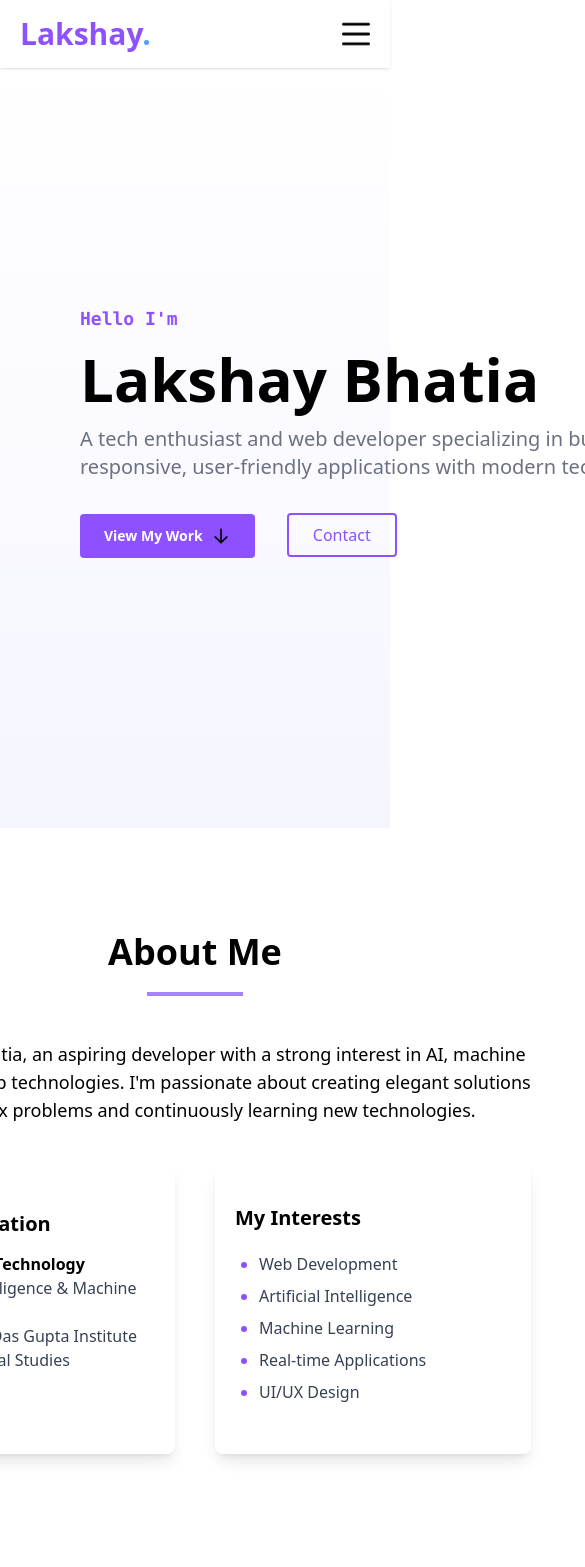
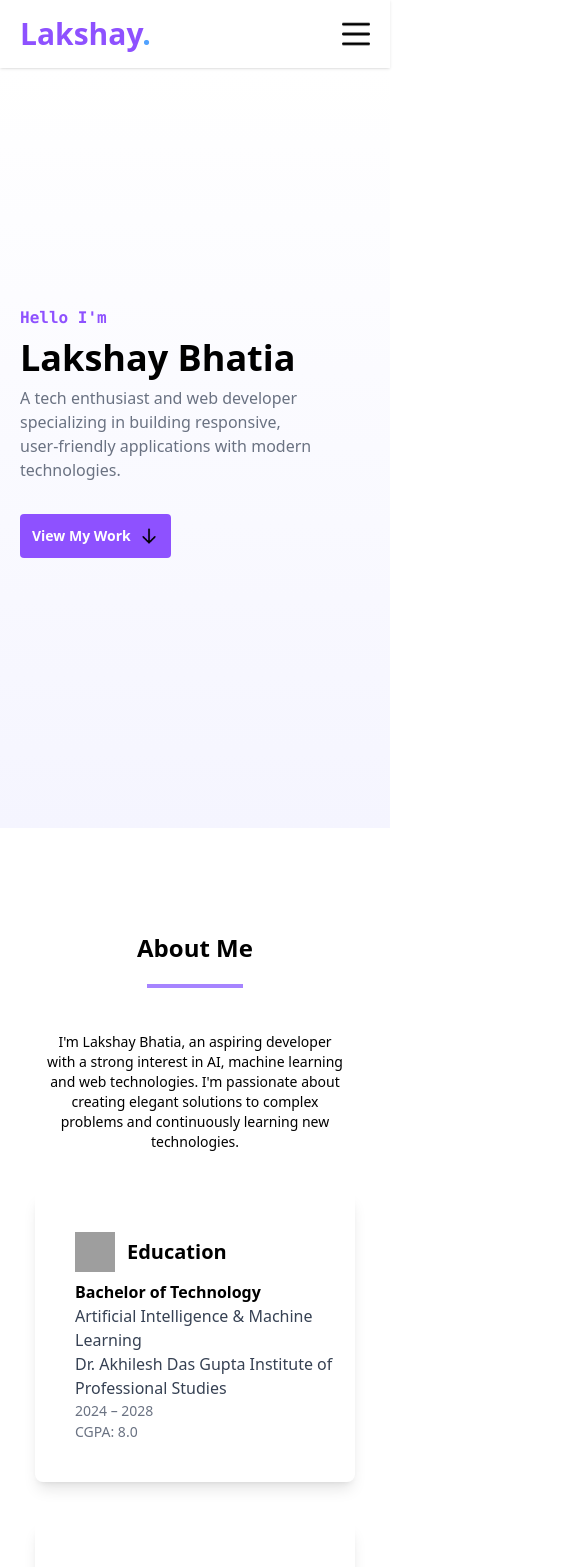
Before and after one commit to lkshayb/PortFolio, a React (Vite) app: page / in a window 390 px wide. Shown: the top 1567 px of the page, 585 px wide, since content can reach past the window. Built offline with nearby package versions, Linux system fonts and the light colour scheme; grey boxes are pictures that could not be loaded.

Commit message:
Improved Responsiveness for HeroSection & About Section

```diff
--- a/src/comp/About.jsx
+++ b/src/comp/About.jsx
@@ -1,19 +1,22 @@
 export default function About(){
     return(
-        <div className="h-[90vh] flex-col mb-20">
+        <div className="sm:h-[90vh] flex-col mb-20">
             <div className="text-white mb-20">.</div>
 
             <div className="flex items-center justify-center ">
                 <div className="text-center max-w-2xl">
                     <div className="mb-5">
-                        <span className="text-4xl font-sans font-bold">About Me</span>
+                        <span className="sm:text-4xl text-2xl font-sans font-bold">About Me</span>
                     </div>
                     <div className="flex justify-center mb-11">
                         <hr className="w-24 h-1 bg-violet-400 border-0" />
                     </div>
-                    <p className="text-lg font-gray-600">I'm Lakshay Bhatia, an aspiring developer with a strong interest in AI, machine learning and web technologies. I'm passionate about creating elegant solutions to complex problems and continuously learning new technologies.</p>
-                    <div className="flex gap-10">
-                        <div className="rounded-lg shadow-lg hover:shadow-2xl duration-200 ease-in w-100 py-10 px-5 mt-10 ">
+                    <div className="flex justify-center">
+                        <p className="sm:text-lg text-sm sm:w-auto w-[300px] font-gray-600">I'm Lakshay Bhatia, an aspiring developer with a strong interest in AI, machine learning and web technologies. I'm passionate about creating elegant solutions to complex problems and continuously learning new technologies.</p>
+                    </div>
+
+                    <div className="sm:flex gap-10 ">
+                        <div className="rounded-lg shadow-lg hover:shadow-2xl duration-200 ease-in w-80 py-10 px-5 mt-10 ">
                             <div className="flex items-center gap-3">
                                 <div className="text-left pl-5">
                                     <div className="font-semibold text-xl text-mono flex gap-3 items-center">
@@ -42,7 +45,7 @@ export default function About(){
                                 </div>
                             </div>
                         </div>
-                        <div className="rounded-lg shadow-lg hover:shadow-2xl duration-200 ease-in w-100  py-10 px-5 mt-10 max-w-xl text-left">
+                        <div className="rounded-lg shadow-lg hover:shadow-2xl duration-200 ease-in w-80  py-10 px-5 mt-10  text-left">
                             <div className="font-semibold text-xl">My Interests</div>
                             <ul class='list-outside list-disc ml-6 mt-5  text-md'>
                                 <li class="text-violet-500 mb-2">
--- a/src/comp/Contact.jsx
+++ b/src/comp/Contact.jsx
@@ -14,7 +14,7 @@ export default function Contact({HeroRef}){
                         Building the web, one project at a time.
                     </div>
                 </div>
-                <div className="text-white mr-10">
+                <div className="text-gray-300 mr-10">
                     <a href="https://github.com/lkshayb" target="_blank">Github</a>
                     <a className="pl-10" href="https://www.linkedin.com/in/lakshay-bhatia-22340a246" target="_blank">LinkedIn</a>
                     <a className="pl-10" href="mailto:08lakshay@gmail.com" target="_blank">Mail</a>
--- a/src/comp/Hero.jsx
+++ b/src/comp/Hero.jsx
@@ -56,27 +56,24 @@ export default function HeroSection({proRef,ContRef}){
     return(
 
         <div className="h-[90vh] py-40 flex justify-between items-center bg-gradient-to-b from-white to-[#f5f5ff]">
-            <div className="ml-20">
+            <div className="md:ml-20 ml-5">
                 <div>
-                    <span className="text-lg font-mono text-violet-500 font-bold">Hello I'm</span>
+                    <span className="lg:text-lg text-md font-mono text-violet-500 font-bold">Hello I'm</span>
                 </div>
-                <div className="my-4">
-                    <span className="text-6xl font-sans font-bold">Lakshay Bhatia</span>
+                <div className="lg:my-4 my-2">
+                    <span className="lg:text-6xl text-4xl font-sans font-bold">Lakshay Bhatia</span>
                 </div>
-                <div className="w-160">
-                    <span className="text-xl text-gray-500">A tech enthusiast and web developer specializing in building responsive, user-friendly applications with modern technologies.</span>
+                <div className="lg:w-auto w-[300px]">
+                    <span className="lg:text-xl text-md text-gray-500">A tech enthusiast and web developer specializing in building responsive, user-friendly applications with modern technologies.</span>
                 </div>
-                <button onClick={() => proRef.current?.scrollIntoView({ behavior: 'smooth' })}  className="bg-violet-500 text-white py-3 rounded my-8 px-6 hover:bg-violet-400 duration-200 ease-in">
+                <button onClick={() => proRef.current?.scrollIntoView({ behavior: 'smooth' })}  className="bg-violet-500 text-white py-3 rounded px-3 my-8 lg:px-6 hover:bg-violet-400 duration-200 ease-in">
                     <div className="flex items-center text-sm font-semibold">
                         <div>View My Work</div>
                         <div><img src="./arrow-down.png" alt="" className="h-5 pl-2" /></div>
                     </div>
                 </button>
-                <button onClick={() => ContRef.current?.scrollIntoView({ behavior: 'smooth' })} className="border-violet-500 border-2 py-2 rounded my-8 mx-8 px-6 duration-200 ease-in text-violet-500 hover:bg-gray-300 hover:text-black">
-                    Contact
-                </button>
             </div>
-            <div className='mr-5 h-full w-full md:flex hidden'>
+            <div className='mr-3 h-full lg:w-full w-[400px] md:flex hidden'>
                 <Canvas camera={{ position: [0,0, 6], fov: 45 }}>
                     <ambientLight intensity={0.4} />
                     <pointLight position={[10, 10, 10]} />
```
